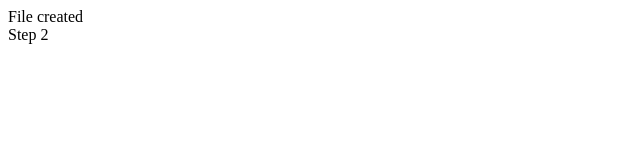
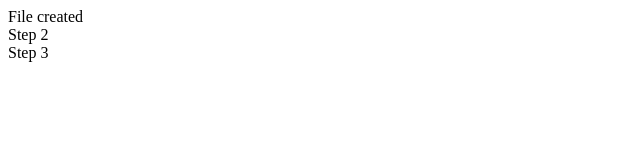
Before and after one commit to jimkilleen/TestApp1, a plain HTML site: page TestApp1/index.html in a window 1280 px wide. Shown: the full height of the page, 0-640 px from the left. Drawn offline with Linux system fonts and the light colour scheme.

Commit message:
Step 3 Commit

```diff
--- a/TestApp1/index.html
+++ b/TestApp1/index.html
@@ -7,5 +7,6 @@
 <body>
     <div>File created</div>
     <div>Step 2</div>
+    <div>Step 3</div>
 </body>
 </html>
```
